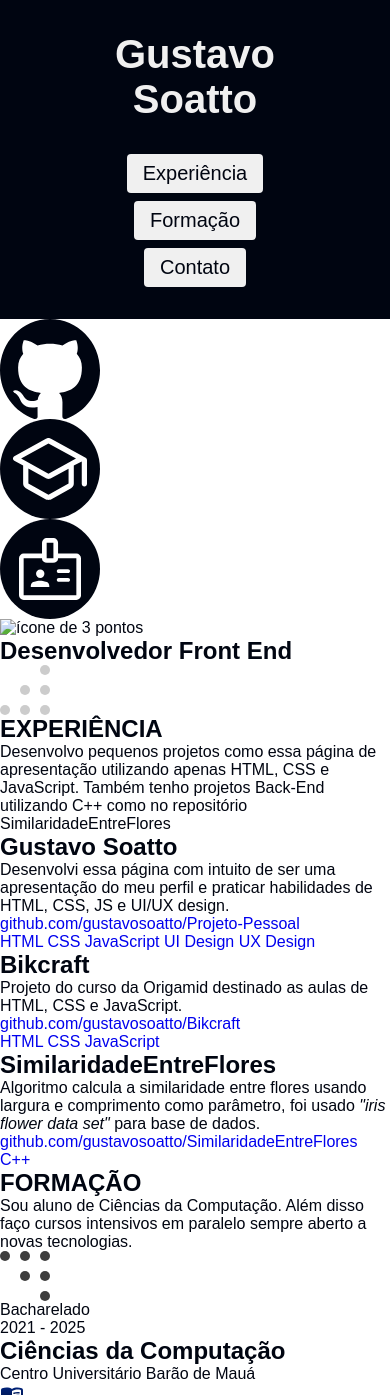
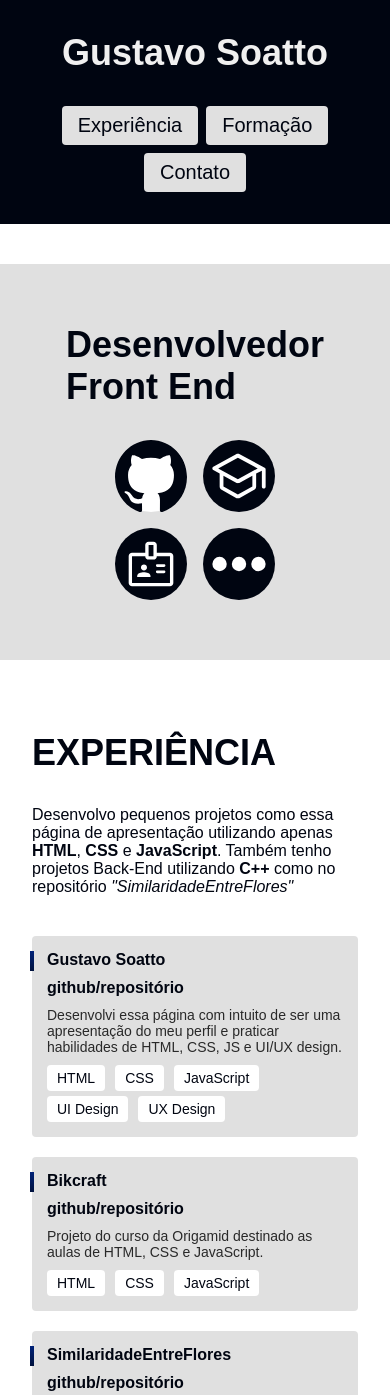
Before and after one commit to gustavosoatto/Projeto-Pessoal, a plain HTML site: page index.html in a window 390 px wide. Shown: the top 1395 px of the page. Drawn offline with Linux system fonts and the light colour scheme.

Commit message:
feat: introduction + experience

```diff
--- /dev/null
+++ b/css/experience.css
@@ -0,0 +1,110 @@
+.experiencia {
+  display: grid;
+  grid-template-columns: 1fr 2fr;
+  padding: 0 4rem;
+  margin-bottom: 5rem;
+  gap: 7.5rem;
+}
+/* .subtitulo {} -> "./globar" */
+.experiencia .subtitulo {
+  color: #e0e0e0;
+}
+.experiencia-text {
+  font-size: 1.5rem;
+  max-width: 50ch;
+  margin-bottom: 3.75rem;
+}
+.card {
+  display: grid;
+  grid-template-columns: 4fr 3fr;
+  gap: 5px 10px;
+  margin-top: 1.875rem;
+  padding: 15px;
+  background-color: #e0e0e0;
+  border-radius: 4px;
+  position: relative;
+}
+.card::before {
+  content: "";
+  display: block;
+  width: 4px;
+  height: 20px;
+  background: linear-gradient(#002279, #00113d);
+  position: absolute;
+  top: 15px;
+  left: -2px;
+}
+.card-title {
+  font-weight: bold;
+  font-size: 1.25rem;
+  color: #000511;
+  word-break: break-all;
+}
+.card-text {
+  font-size: 0.875rem;
+  color: #292929;
+  max-width: 40ch;
+}
+.card-tools {
+  display: flex;
+  flex-wrap: wrap;
+  gap: 5px 10px;
+  place-content: start;
+}
+.card-tools-list {
+  display: inline-block;
+  font-size: 0.875rem;
+  border-radius: 4px;
+  background-color: #ffffff;
+  color: #000511;
+  padding: 5px 10px;
+}
+
+@media (max-width: 1200px) {
+  .card {
+    grid-template-columns: 8fr 7fr;
+  }
+}
+@media (max-width: 1100px) {
+  .experiencia {
+    grid-template-columns: 1fr;
+    margin-bottom: 2.5rem;
+    padding: 0 2rem;
+    gap: 2rem;
+  }
+  .experiencia .subtitulo {
+    max-width: initial;
+    color: #000511;
+    font-size: 3.75rem;
+    margin-top: 2rem;
+  }
+  .experiencia-text {
+    max-width: initial;
+  }
+}
+@media (max-width: 1000px) {
+  .experiencia .subtitulo {
+    font-size: 3rem;
+  }
+}
+@media (max-width: 700px) {
+  .experiencia .subtitulo {
+    font-size: 2.25rem;
+  }
+  .experiencia-text {
+    font-size: 1rem;
+    margin-bottom: 2.5rem;
+  }
+  .card {
+    margin-top: 1.25rem;
+  }
+  .card-title {
+    font-size: 1rem;
+  }
+}
+@media (max-width: 700px) {
+  .card {
+    grid-template-columns: 1fr;
+    gap: 10px;
+  }
+}
--- a/css/global.css
+++ b/css/global.css
@@ -30,3 +30,11 @@ img {
   max-width: 100%;
   display: block;
 }
+
+.subtitulo {
+  text-transform: uppercase;
+  font-size: 8rem;
+  word-break: break-all;
+  max-width: 4.5ch;
+  place-self: center start;
+}
--- a/css/header.css
+++ b/css/header.css
@@ -3,7 +3,7 @@
   place-content: space-between;
   place-items: center;
   background-color: #000511;
-  padding: 2rem 7.5rem;
+  padding: 2rem 4rem;
   font-size: 1.25rem;
 }
 .header h1 {
@@ -25,15 +25,17 @@
   .header {
     flex-direction: column;
     gap: 2rem;
+    padding: 2rem;
   }
   .header h1 {
     text-align: center;
+    font-size: 2.25rem;
   }
   .header nav .nav-menu {
     place-content: center;
   }
   .header nav .nav-menu a {
-    background-color: #f0f0f0;
+    background-color: #e0e0e0;
     color: #000511;
     border-radius: 4px;
   }
--- /dev/null
+++ b/css/introduction.css
@@ -0,0 +1,78 @@
+.introduction {
+  display: grid;
+  grid-template-columns: 1fr 2fr;
+  background-color: #e0e0e0;
+  margin: 5rem 0rem;
+  padding: 7.5rem 4rem;
+  gap: 7.5rem;
+  place-items: center start;
+}
+.introduction-preview {
+  display: grid;
+  grid-template-columns: auto auto;
+  gap: 2.5rem;
+  place-self: center;
+}
+.introduction h1 {
+  font-size: 4.5rem;
+  font-weight: bold;
+  position: relative;
+}
+.introduction h1::after {
+  content: "";
+  display: block;
+  width: 50px;
+  height: 50px;
+  background: url("../img/Deco-0°.svg") no-repeat center;
+  position: absolute;
+  left: 590px;
+  bottom: -30px;
+}
+
+@media (max-width: 1100px) {
+  .introduction h1 {
+    font-size: 3.75rem;
+  }
+  .introduction h1::after {
+    left: 440px;
+    bottom: -50px;
+  }
+}
+@media (max-width: 1000px) {
+  .introduction {
+    grid-template-columns: 1fr;
+    gap: 3.75rem;
+  }
+  .introduction-preview {
+    place-self: center;
+    grid-row: 2;
+    width: 200px;
+    gap: 2rem;
+  }
+  .introduction h1 {
+    place-self: center;
+    font-size: 3rem;
+  }
+  .introduction h1::after {
+    left: 440px;
+    bottom: 0px;
+  }
+}
+@media (max-width: 700px) {
+  .introduction {
+    padding: 7.5rem 2rem;
+    margin: 2.5rem 0rem;
+    padding: 3.75rem 2rem;
+    gap: 2rem;
+  }
+  .introduction h1 {
+    font-size: 2.25rem;
+  }
+  .introduction h1::after {
+    display: none;
+  }
+  .introduction-preview {
+    gap: 1rem;
+    width: 160px;
+  }
+}
--- a/css/style.css
+++ b/css/style.css
@@ -1,6 +1,8 @@
 /**/
 @import "./global.css";
 @import "./header.css";
+@import "./introduction.css";
+@import "./experience.css";
 
 /**/
 
--- a/index.html
+++ b/index.html
@@ -20,57 +20,62 @@
     </nav>
   </header>
 
-  <section class="banner">
-    <div class="preview">
+  <main class="introduction">
+    <div class="introduction-preview">
       <img src="./img/Github.svg" alt="github link" />
       <img src="./img/Formação.svg" alt="formação scrolldown" />
       <img src="./img/Experiência.svg" alt="experiência scrolldown" />
       <img src="./img/icon-3point.svg" alt="ícone de 3 pontos" />
     </div>
-    <h1>Desenvolvedor Front End</h1>
-    <img src="./img/Deco-0°.svg" alt="decoração" title="6 pontos formando um triângulo apontando para diagonal direita-baixo" />
-  </section>
-  <article class="experiência">
-    <h1>EXPERIÊNCIA</h1>
-    <section class="content">
-      <p>Desenvolvo pequenos projetos como essa página de apresentação utilizando apenas HTML, CSS e JavaScript. Também tenho projetos Back-End utilizando C++ como no repositório SimilaridadeEntreFlores</p>
+    <h1>Desenvolvedor<br />Front End</h1>
+  </main>
+
+  <article class="experiencia" id="experiencia" aria-label="Experiência">
+    <h2 class="subtitulo">Experiência</h2>
+    <div>
+      <p class="experiencia-text">Desenvolvo pequenos projetos como essa página de apresentação utilizando apenas <strong>HTML</strong>, <strong>CSS</strong> e <strong>JavaScript</strong>. Também tenho projetos Back-End utilizando <strong>C++</strong> como no repositório <em>"SimilaridadeEntreFlores"</em></p>
+
       <section class="card">
-        <h2>Gustavo Soatto</h2>
-        <p>Desenvolvi essa página com intuito de ser uma apresentação do meu perfil e praticar habilidades de HTML, CSS, JS e UI/UX design.</p>
-        <a href="https://github.com/gustavosoatto/Projeto-Pessoal" target="_blank" rel="noopener">github.com/gustavosoatto/Projeto-Pessoal</a>
-        <div class="tools">
-          <a href="https://developer.mozilla.org/pt-BR/docs/Web/HTML" title="HTML | MDN" target="_blank" rel="noopener">HTML</a>
-          <a href="https://developer.mozilla.org/pt-BR/docs/Web/CSS" title="CSS | MDN" target="_blank" rel="noopener">CSS</a>
-          <a href="https://developer.mozilla.org/pt-BR/docs/Web/JavaScript" title="JavaScript | MDN" target="_blank" rel="noopener">JavaScript</a>
-          <a href="https://g.co/kgs/bKwGRj" title="Robin Williams - Design para Quem não é Designer" target="_blank" rel="noopener">UI Design</a>
-          <a href="https://g.co/kgs/bKwGRj" title="Robin Williams - Design para Quem não é Designer" target="_blank" rel="noopener">UX Design</a>
-        </div>
+        <h3 class="card-title">Gustavo Soatto</h3>
+        <a class="card-title" href="https://github.com/gustavosoatto/Projeto-Pessoal" title="https://github.com/gustavosoatto/Projeto-Pessoal" target="_blank" rel="noopener">github/repositório</a>
+        <p class="card-text">Desenvolvi essa página com intuito de ser uma apresentação do meu perfil e praticar habilidades de HTML, CSS, JS e UI/UX design.</p>
+        <ul class="card-tools">
+          <li><a class="card-tools-list" href="https://developer.mozilla.org/pt-BR/docs/Web/HTML" title="HTML | MDN" target="_blank" rel="noopener">HTML</a></li>
+          <li><a class="card-tools-list" href="https://developer.mozilla.org/pt-BR/docs/Web/CSS" title="CSS | MDN" target="_blank" rel="noopener">CSS</a></li>
+          <li><a class="card-tools-list" href="https://developer.mozilla.org/pt-BR/docs/Web/JavaScript" title="JavaScript | MDN" target="_blank" rel="noopener">JavaScript</a></li>
+          <li><a class="card-tools-list" href="https://g.co/kgs/bKwGRj" title="Robin Williams - Design para Quem não é Designer" target="_blank" rel="noopener">UI Design</a></li>
+          <li><a class="card-tools-list" href="https://g.co/kgs/bKwGRj" title="Robin Williams - Design para Quem não é Designer" target="_blank" rel="noopener">UX Design</a></li>
+        </ul>
       </section>
+
       <section class="card">
-        <h2>Bikcraft</h2>
-        <p>Projeto do curso da Origamid destinado as aulas de HTML, CSS e JavaScript.</p>
-        <a href="https://github.com/gustavosoatto/Bikcraft" target="_blank" rel="noopener">github.com/gustavosoatto/Bikcraft</a>
-        <div class="tools">
-          <a href="https://developer.mozilla.org/pt-BR/docs/Web/HTML" title="HTML | MDN" target="_blank" rel="noopener">HTML</a>
-          <a href="https://developer.mozilla.org/pt-BR/docs/Web/CSS" title="CSS | MDN" target="_blank" rel="noopener">CSS</a>
-          <a href="https://developer.mozilla.org/pt-BR/docs/Web/JavaScript" title="JavaScript | MDN" target="_blank" rel="noopener">JavaScript</a>
-        </div>
+        <h3 class="card-title">Bikcraft</h3>
+        <a class="card-title" href="https://github.com/gustavosoatto/Bikcraft" title="https://github.com/gustavosoatto/Bikcraft" target="_blank" rel="noopener">github/repositório</a>
+        <p class="card-text">Projeto do curso da Origamid destinado as aulas de HTML, CSS e JavaScript.</p>
+        <ul class="card-tools">
+          <li><a class="card-tools-list" href="https://developer.mozilla.org/pt-BR/docs/Web/HTML" title="HTML | MDN" target="_blank" rel="noopener">HTML</a></li>
+          <li><a class="card-tools-list" href="https://developer.mozilla.org/pt-BR/docs/Web/CSS" title="CSS | MDN" target="_blank" rel="noopener">CSS</a></li>
+          <li><a class="card-tools-list" href="https://developer.mozilla.org/pt-BR/docs/Web/JavaScript" title="JavaScript | MDN" target="_blank" rel="noopener">JavaScript</a></li>
+        </ul>
       </section>
+
       <section class="card">
-        <h2>SimilaridadeEntreFlores</h2>
-        <p>Algoritmo calcula a similaridade entre flores usando largura e comprimento como parâmetro, foi usado <em>"iris flower data set"</em> para base de dados.</p>
-        <a href="https://github.com/gustavosoatto/SimilaridadeEntreFlores" target="_blank" rel="noopener">github.com/gustavosoatto/SimilaridadeEntreFlores</a>
-        <div class="tools">
-          <a href="https://learn.microsoft.com/pt-br/cpp/?view=msvc-170" title="C++ | Microsoft" target="_blank" rel="noopener">C++</a>
-        </div>
+        <h3 class="card-title">SimilaridadeEntreFlores</h3>
+        <a class="card-title" href="https://github.com/gustavosoatto/SimilaridadeEntreFlores" title="https://github.com/gustavosoatto/SimilaridadeEntreFlores" target="_blank" rel="noopener">github/repositório</a>
+        <p class="card-text">Algoritmo calcula a similaridade entre flores usando largura e comprimento como parâmetro, foi usado <em>"iris flower data set"</em> para base de dados.</p>
+        <ul class="card-tools">
+          <li><a class="card-tools-list" href="https://learn.microsoft.com/pt-br/cpp/?view=msvc-170" title="C++ | Microsoft" target="_blank" rel="noopener">C++</a></li>
+        </ul>
       </section>
-    </section>
+    </div>
   </article>
-  <article class="formação">
-    <h1>FORMAÇÃO</h1>
-    <section class="content">
+
+  <article class="formacao" id="formacao">
+    <h2 class="subtitulo">Formação</h2>
+    <div class="content">
       <p>Sou aluno de Ciências da Computação. Além disso faço cursos intensivos em paralelo sempre aberto a novas tecnologias.</p>
       <img src="./img/Deco-90°.svg" alt="decoração" title="6 pontos formando um triângulo apontando para diagonal direita-cima" />
+
       <section class="card">
         <p>Bacharelado</p>
         <p>2021 - 2025</p>
@@ -85,16 +90,18 @@
           <p>Origamid</p>
           <p>46h</p>
         </section>
+
         <section class="card">
           <h2>UI Design para Iniciantes</h2>
           <p>Origamid</p>
           <p>34h</p>
         </section>
       </section>
-    </section>
+    </div>
   </article>
-  <article class="contato">
-    <h1>CONTATO</h1>
+
+  <article class="contato" id="contato">
+    <h2 class="subtitulo">Contato</h2>
     <section class="content">
       <p>Localizado em Ribeirão Preto, São Paulo</p>
       <img src="./img/Deco-Gradient-Footer.svg" alt="decoração" />
@@ -103,6 +110,7 @@
       <a href="https://github.com/gustavosoatto">github.com/gustavosoatto</a>
     </section>
   </article>
+
   <footer>
     <h3>Gustavo Soatto. Alguns direitos reservados.</h3>
   </footer>
```
Also changed, not shown: img/icon-3point.svg (renamed from img/icon-3pontos.svg).
